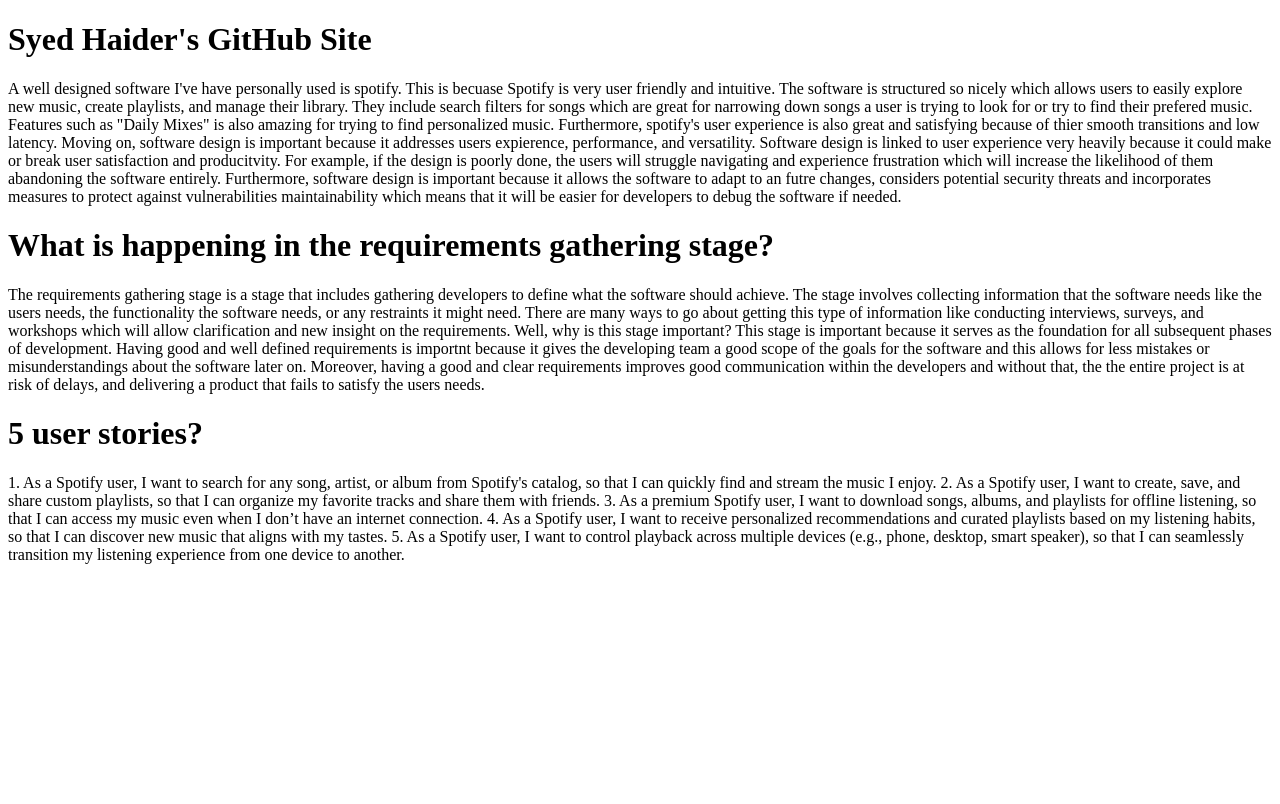
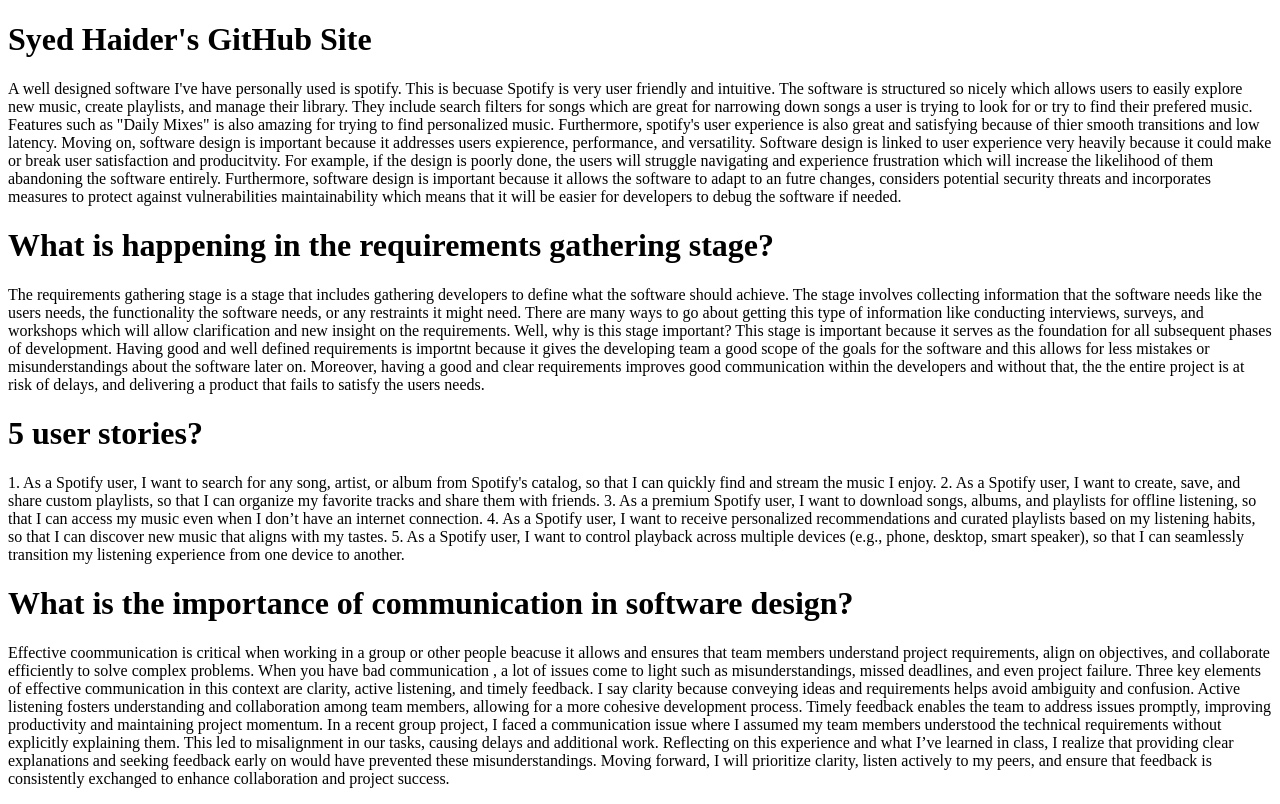
Before and after one commit to HaiderSyed05/SyedHaider786.github.io, a plain HTML site: page index.html in a window 1280 px wide. Drawn offline with Linux system fonts and the light colour scheme.

Commit message:
Update index.html

```diff
--- a/index.html
+++ b/index.html
@@ -48,4 +48,21 @@
 
       5. As a Spotify user, I want to control playback across multiple devices (e.g., phone, desktop, smart speaker), so that I can seamlessly transition my listening experience from one device to another.
         <p>
+
+
+    </body>
+  <h1>What is the importance of communication in
+software design?</h1>
+  <p> Effective coommunication is critical when working in a group or other people beacuse it allows and ensures that team members understand project requirements, align on objectives, and collaborate efficiently to solve complex problems.
+    When you have bad communication , a lot of issues come to light such as misunderstandings, missed deadlines, and even project failure. Three key elements of effective communication in this context are clarity, active listening, and timely feedback.
+    I say clarity because conveying ideas and requirements helps avoid ambiguity and confusion. Active listening fosters understanding and collaboration among team members, allowing for a more cohesive development process. Timely feedback enables the team
+    to address issues promptly, improving productivity and maintaining project momentum.
+
+    In a recent group project, I faced a communication issue where I assumed my team members understood the technical requirements without explicitly explaining them. This led to misalignment in our tasks, causing delays and additional work. Reflecting on this
+    experience and what I’ve learned in class, I realize that providing clear explanations and seeking feedback early on would have prevented these misunderstandings. Moving forward, I will prioritize clarity, listen actively to my peers, and ensure that feedback
+    is consistently exchanged to enhance collaboration and project success.
+
+
+
+    <p>
 </html>
```
